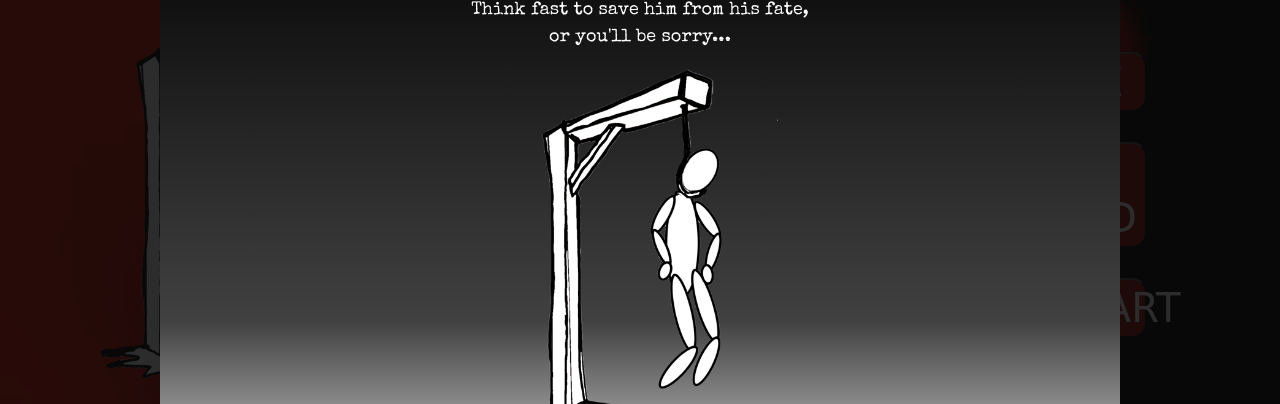
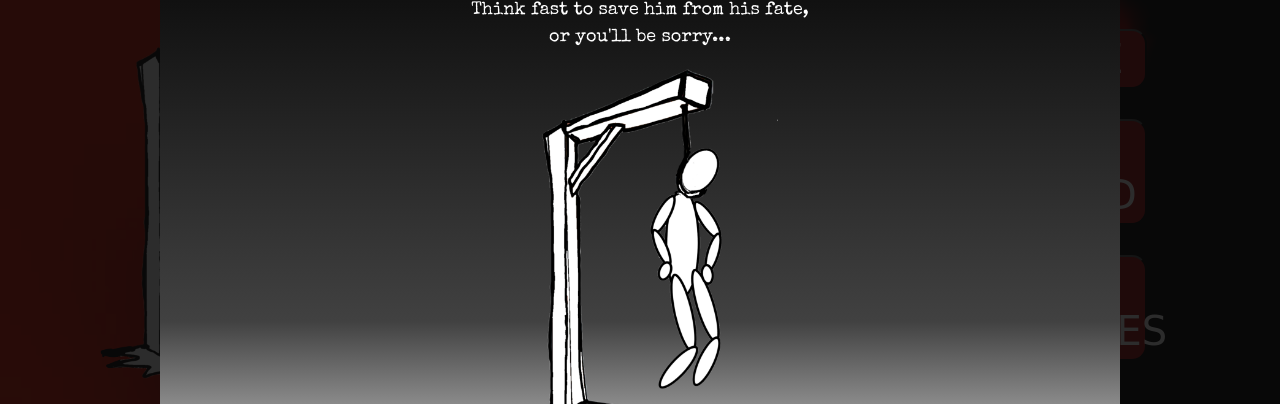
Before and after one commit to CyanideTheJuggla/hangmans-revenge, a plain HTML site: page index.html in a window 1280 px wide. Shown: the part 151-555 px from the top of the page. Drawn offline with nearby package versions, Linux system fonts and the light colour scheme; no server answers; a web font is replaced by a local one.

Commit message:
high scores btn on main page

```diff
--- a/index.html
+++ b/index.html
@@ -38,7 +38,7 @@
           <div class="column is-12-mobile is-3-desktop has-text-centered" id="option-buttons">
             <button class="btn btn-option is-rounded is-size-5-mobile is-size-2-tablet" id="clue" type="button">clue</button>
             <button class="btn btn-option is-rounded is-size-5-mobile is-size-2-tablet" id="new-word" type="button">new word</button>
-            <button class="btn btn-option is-rounded is-size-5-mobile is-size-2-tablet" id="restart" type="button">restart</button>
+            <button class="btn btn-option is-rounded is-size-5-mobile is-size-2-tablet" id="view-high-scores-btn" type="button">High Scores</button>
           </div>
         </div>
       </div>
```
